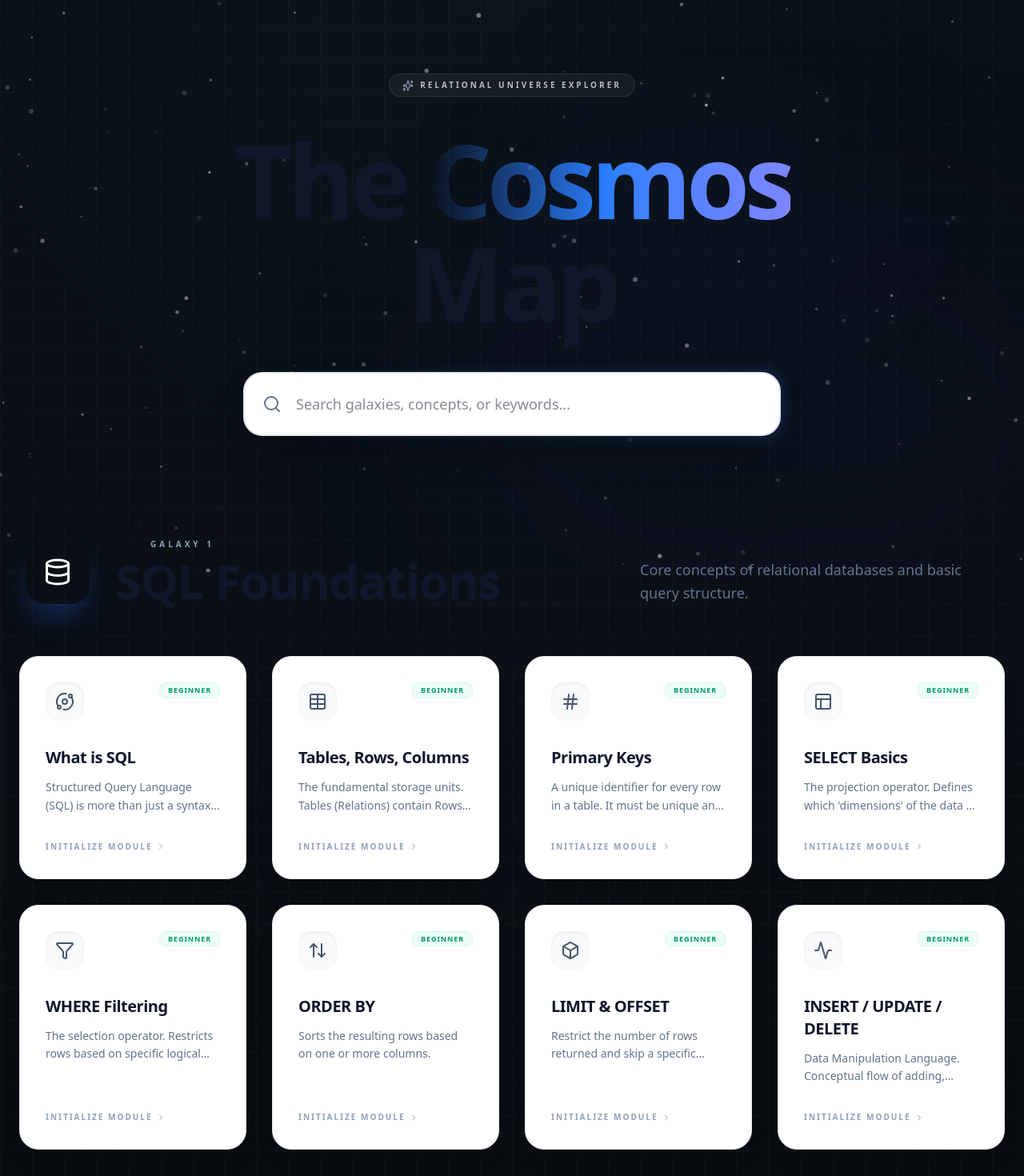
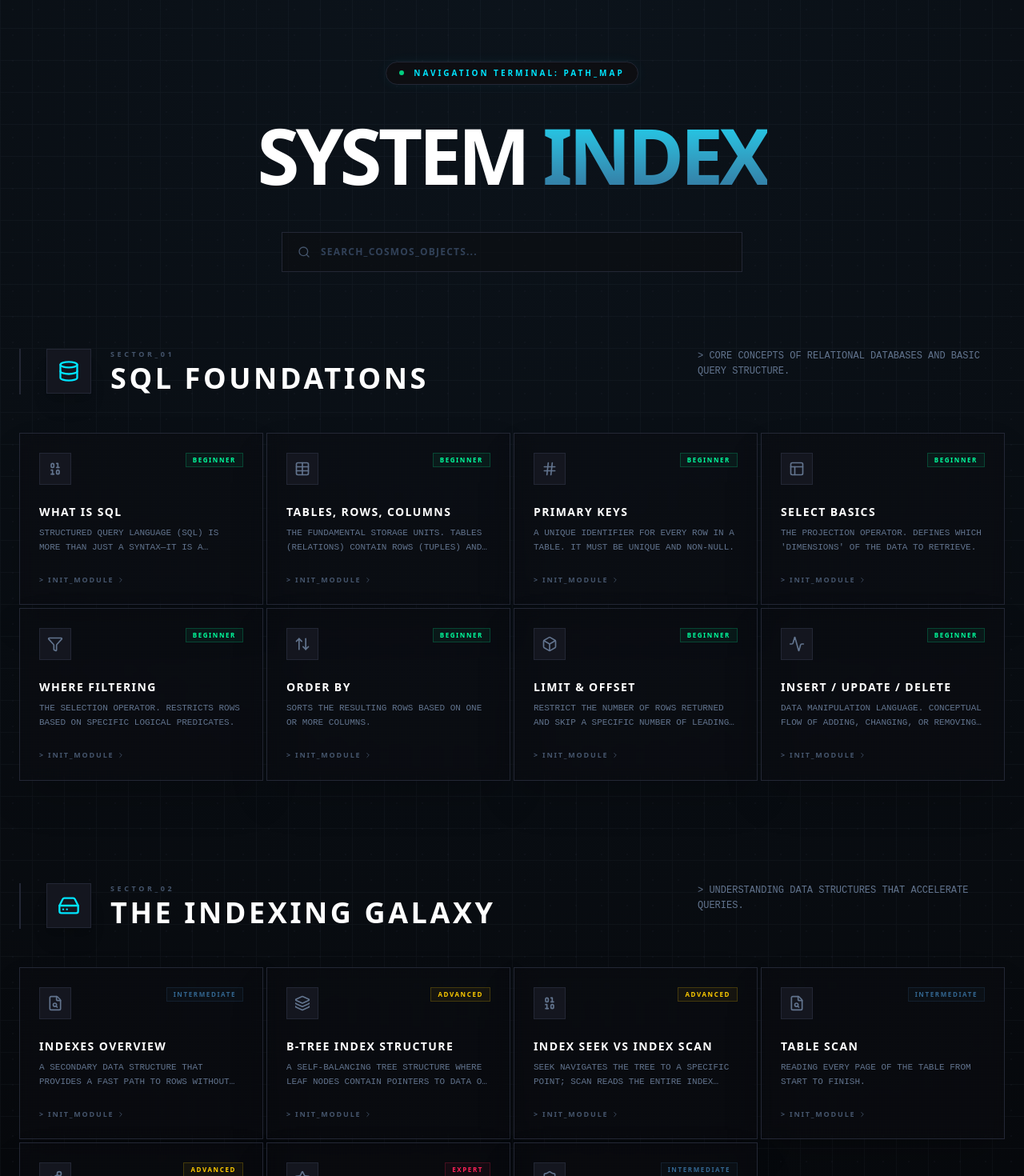
Before and after one commit to subhajitlucky/sqlviz, a React (Vite) app: page /path in a window 1280 px wide. Shown: the part 85-1555 px from the top of the page at 80% size. Built offline with nearby package versions, Linux system fonts and the light colour scheme.

Commit message:
design: pivot PATH_MAP to industrial terminal aesthetic

```diff
--- a/src/pages/LearningPath.jsx
+++ b/src/pages/LearningPath.jsx
@@ -28,11 +28,17 @@ import {
   Flame,
   Clock,
   ExternalLink,
-  Sparkles
+  Sparkles,
+  Terminal,
+  ActivitySquare,
+  HardDrive,
+  CpuChip,
+  ShieldCheck,
+  Network
 } from 'lucide-react';
 
 const IconMap = {
-  'what-is-sql': Orbit,
+  'what-is-sql': Binary,
   'tables-rows-columns': TableIcon,
   'primary-keys': Hash,
   'select-basics': Layout,
@@ -46,46 +52,50 @@ const IconMap = {
   'table-scan': FileSearch,
   'composite-indexes': Share2,
   'covering-indexes': Star,
-  'unique-indexes': Zap,
+  'unique-indexes': ShieldCheck,
   'joins-basics': GitMerge,
   'join-algorithms': Cpu,
   'subqueries': Layers,
   'ctes': Box,
   'group-by': Box,
-  'aggregations': Activity,
+  'aggregations': ActivitySquare,
   'having': Filter,
-  'query-planner': Cpu,
-  'execution-plans': FileSearch,
+  'query-planner': CpuChip,
+  'execution-plans': Terminal,
   'cost-estimation': Activity,
   'cardinality': Hash,
   'selectivity': Filter,
   'index-misuse': AlertTriangle,
   'over-indexing': Flame,
-  'write-amplification': Activity,
+  'write-amplification': HardDrive,
   'pagination-pitfalls': Clock,
-  'n-plus-one': Share2,
+  'n-plus-one': Network,
   'slow-query-patterns': AlertTriangle,
+  'two-phase-commit': Network,
+  'cap-theorem': Share2,
+  'replication-lag': Clock,
 };
 
 const PathIcon = {
   'basics': Database,
-  'indexing': Layers,
-  'relationships': Share2,
-  'aggregation': Zap,
+  'indexing': HardDrive,
+  'relationships': GitMerge,
+  'aggregation': ActivitySquare,
   'internals': Cpu,
-  'performance': Activity
+  'performance': Zap,
+  'distributed': Network
 };
 
 const DifficultyBadge = ({ difficulty }) => {
   const colors = {
-    'Beginner': 'text-emerald-600 bg-emerald-50 dark:bg-emerald-500/10 dark:text-emerald-400 border-emerald-100 dark:border-emerald-500/20',
-    'Intermediate': 'text-sapphire-600 bg-sapphire-50 dark:bg-sapphire-500/10 dark:text-sapphire-400 border-sapphire-100 dark:border-sapphire-500/20',
-    'Advanced': 'text-amber-600 bg-amber-50 dark:bg-amber-500/10 dark:text-amber-400 border-amber-100 dark:border-amber-500/20',
-    'Expert': 'text-rose-600 bg-rose-50 dark:bg-rose-500/10 dark:text-rose-400 border-rose-100 dark:border-rose-500/20',
+    'Beginner': 'text-sql-green border-sql-green/20 bg-sql-green/5',
+    'Intermediate': 'text-sql-blue border-sql-blue/20 bg-sql-blue/5',
+    'Advanced': 'text-sql-gold border-sql-gold/20 bg-sql-gold/5',
+    'Expert': 'text-rose-500 border-rose-500/20 bg-rose-500/5',
   };
 
   return (
-    <span className={`px-2.5 py-0.5 rounded-lg text-[9px] font-black uppercase tracking-widest border ${colors[difficulty] || colors['Beginner']}`}>
+    <span className={`px-2 py-0.5 border text-[8px] font-black uppercase tracking-[0.2em] ${colors[difficulty] || colors['Beginner']}`}>
       {difficulty}
     </span>
   );
@@ -97,36 +107,37 @@ const TopicCard = ({ concept, index }) => {
   return (
     <motion.div
       layout
-      initial={{ opacity: 0, y: 20 }}
+      initial={{ opacity: 0, y: 10 }}
       whileInView={{ opacity: 1, y: 0 }}
       viewport={{ once: true }}
-      transition={{ delay: index * 0.05 }}
+      transition={{ delay: index * 0.03 }}
       className="h-full"
     >
       <Link
         to={`/topic/${concept.id}`}
-        className="group block h-full p-8 rounded-3xl bg-white dark:bg-slate-900 border border-slate-200 dark:border-slate-800 hover:border-sapphire-500 dark:hover:border-sapphire-500 transition-all shadow-xl hover:shadow-sapphire-500/10 relative overflow-hidden"
+        className="group block h-full p-6 bg-db-surface/40 backdrop-blur-sm border border-db-border hover:border-sql-cyan transition-all relative overflow-hidden shadow-2xl"
       >
-        <div className="absolute top-0 right-0 -mr-8 -mt-8 w-24 h-24 bg-sapphire-500/5 rounded-full blur-2xl group-hover:bg-sapphire-500/15 transition-all" />
+        {/* Terminal Scanline Effect */}
+        <div className="absolute inset-0 opacity-[0.03] pointer-events-none bg-[linear-gradient(rgba(18,16,16,0)_50%,rgba(0,0,0,0.25)_50%),linear-gradient(90deg,rgba(255,0,0,0.06),rgba(0,255,0,0.02),rgba(0,0,128,0.06))] bg-[length:100%_2px,2px_100%]" />
 
         <div className="relative z-10 flex flex-col h-full">
-          <div className="flex justify-between items-start mb-8">
-            <div className="p-3 rounded-2xl bg-slate-50 dark:bg-slate-800 text-slate-600 dark:text-slate-400 group-hover:bg-sapphire-600 group-hover:text-white transition-all shadow-inner">
-              <Icon size={24} />
+          <div className="flex justify-between items-start mb-6">
+            <div className="w-10 h-10 flex items-center justify-center border border-db-border bg-db-panel text-slate-500 group-hover:text-sql-cyan group-hover:border-sql-cyan transition-colors">
+              <Icon size={20} />
             </div>
             <DifficultyBadge difficulty={concept.difficulty} />
           </div>
 
-          <h3 className="text-xl font-black text-slate-900 dark:text-white mb-3 tracking-tight">
-            {concept.concept_title || concept.title}
+          <h3 className="text-sm font-black text-white mb-2 tracking-widest uppercase group-hover:text-sql-cyan transition-colors">
+            {concept.title}
           </h3>
 
-          <p className="text-sm text-slate-500 dark:text-slate-400 line-clamp-2 mb-8 font-medium leading-relaxed">
+          <p className="text-[11px] text-slate-500 line-clamp-2 mb-6 font-mono leading-relaxed uppercase">
             {concept.definition}
           </p>
 
-          <div className="mt-auto flex items-center text-[10px] font-black uppercase tracking-[0.2em] text-sapphire-600 dark:text-sapphire-400 group-hover:translate-x-2 transition-all">
-            Initialize Module <ChevronRight size={12} className="ml-1" />
+          <div className="mt-auto flex items-center text-[9px] font-black uppercase tracking-[0.2em] text-slate-600 group-hover:text-sql-cyan transition-all">
+            &gt; INIT_MODULE <ChevronRight size={10} className="ml-1 group-hover:translate-x-1 transition-transform" />
           </div>
         </div>
       </Link>
@@ -160,52 +171,48 @@ const LearningPath = () => {
 
   return (
     <div className="min-h-screen relative flex flex-col" ref={containerRef}>
-      <AnimatedStarField />
-
-      {/* Immersive Background */}
-      <div className="absolute inset-0 z-0 pointer-events-none">
-        <div className="absolute top-[10%] left-0 w-[800px] h-[800px] bg-sapphire-600/5 rounded-full blur-[150px] animate-blob" />
-        <div className="absolute bottom-[10%] right-0 w-[800px] h-[800px] bg-blue-600/5 rounded-full blur-[150px] animate-blob animation-delay-4000" />
+      <div className="absolute inset-0 z-0 pointer-events-none opacity-20">
+        <div className="absolute top-0 left-0 w-full h-full bg-[radial-gradient(#232735_1px,transparent_1px)] [background-size:32px_32px]" />
       </div>
 
-      <div className="relative z-10 max-w-7xl mx-auto px-6 py-24 flex-grow w-full">
+      <div className="relative z-10 max-w-7xl mx-auto px-6 py-20 flex-grow w-full">
 
         {/* Header */}
-        <header className="max-w-4xl mx-auto text-center mb-32">
+        <header className="max-w-4xl mx-auto text-center mb-24">
           <motion.div
-            initial={{ opacity: 0, scale: 0.9 }}
-            animate={{ opacity: 1, scale: 1 }}
-            className="inline-flex items-center space-x-2 px-4 py-1.5 rounded-full bg-white/5 border border-white/10 backdrop-blur-xl mb-10"
+            initial={{ opacity: 0 }}
+            animate={{ opacity: 1 }}
+            className="inline-flex items-center space-x-3 px-4 py-1.5 rounded-full bg-db-surface border border-db-border text-sql-cyan text-[10px] font-black uppercase tracking-[0.3em] mb-10 shadow-[0_0_15px_rgba(0,229,255,0.05)]"
           >
-            <Sparkles size={14} className="text-sapphire-400" />
-            <span className="text-[10px] font-black uppercase tracking-[0.3em] text-white/70">Relational Universe Explorer</span>
+            <span className="w-1.5 h-1.5 rounded-full bg-sql-green animate-pulse" />
+            <span>Navigation Terminal: Path_Map</span>
           </motion.div>
 
           <motion.h1
-            initial={{ opacity: 0, y: 20 }}
+            initial={{ opacity: 0, y: 10 }}
             animate={{ opacity: 1, y: 0 }}
-            className="text-6xl md:text-9xl font-black text-slate-900 dark:text-white tracking-tighter leading-none mb-12"
+            className="text-5xl md:text-8xl font-black text-white tracking-tighter leading-none mb-12 uppercase"
           >
-            The <span className="bg-gradient-to-r from-sapphire-600 via-blue-500 to-indigo-400 bg-clip-text text-transparent">Cosmos</span> Map
+            SYSTEM <span className="text-transparent bg-clip-text bg-gradient-to-b from-sql-cyan to-sql-blue">INDEX</span>
           </motion.h1>
 
-          <div className="relative max-w-2xl mx-auto group">
-            <div className="absolute -inset-1 bg-gradient-to-r from-sapphire-600 to-blue-500 rounded-3xl blur opacity-20 group-focus-within:opacity-40 transition-all duration-1000" />
+          <div className="relative max-w-xl mx-auto group">
+            <div className="absolute inset-0 bg-sql-cyan/5 blur-xl opacity-0 group-focus-within:opacity-100 transition-opacity" />
             <div className="relative">
-              <Search className="absolute left-6 top-1/2 -translate-y-1/2 w-6 h-6 text-slate-500" />
+              <Search className="absolute left-5 top-1/2 -translate-y-1/2 w-4 h-4 text-slate-600 group-focus-within:text-sql-cyan transition-colors" />
               <input
                 type="text"
-                placeholder="Search galaxies, concepts, or keywords..."
+                placeholder="SEARCH_COSMOS_OBJECTS..."
                 value={search}
                 onChange={(e) => setSearch(e.target.value)}
-                className="w-full pl-16 pr-8 py-6 bg-white dark:bg-slate-900 border-2 border-slate-200 dark:border-slate-800 rounded-3xl text-lg text-slate-900 dark:text-white focus:outline-none focus:border-sapphire-600 transition-all shadow-2xl"
+                className="w-full pl-12 pr-6 py-4 bg-db-surface/60 border border-db-border text-xs font-black tracking-widest text-white focus:outline-none focus:border-sql-cyan transition-all uppercase placeholder:text-slate-700"
               />
             </div>
           </div>
         </header>
 
-        {/* Galaxies */}
-        <div className="space-y-40">
+        {/* Galaxies (Sectors) */}
+        <div className="space-y-32">
           {paths.map((path, pIdx) => {
             const pathConcepts = groupedConcepts[path.id];
             if (pathConcepts.length === 0) return null;
@@ -214,29 +221,28 @@ const LearningPath = () => {
             return (
               <section key={path.id} className="relative">
                 <motion.div
-                  initial={{ opacity: 0, x: -40 }}
+                  initial={{ opacity: 0, x: -20 }}
                   whileInView={{ opacity: 1, x: 0 }}
                   viewport={{ once: true }}
-                  className="flex flex-col md:flex-row md:items-end justify-between mb-16 gap-8 px-2"
+                  className="flex flex-col md:flex-row md:items-start justify-between mb-12 gap-8 border-l-2 border-db-border pl-8"
                 >
-                  <div className="flex items-center gap-8">
-                    <div className="w-20 h-20 rounded-3xl bg-sapphire-600 flex items-center justify-center text-white shadow-[0_20px_40px_-10px_rgba(37,99,235,0.4)]">
-                      <Icon size={36} />
+                  <div className="flex items-start gap-6">
+                    <div className="w-14 h-14 bg-db-panel border border-db-border flex items-center justify-center text-sql-cyan shadow-xl">
+                      <Icon size={28} />
                     </div>
                     <div>
-                      <div className="flex items-center space-x-3 mb-2">
-                        <span className="w-8 h-px bg-sapphire-600 opacity-50" />
-                        <span className="text-[10px] font-black uppercase tracking-[0.4em] text-sapphire-600">Galaxy {pIdx + 1}</span>
+                      <div className="flex items-center space-x-2 mb-1">
+                        <span className="text-[9px] font-black uppercase tracking-[0.4em] text-slate-600">Sector_0{pIdx + 1}</span>
                       </div>
-                      <h2 className="text-4xl md:text-6xl font-black text-slate-900 dark:text-white tracking-tight">{path.title}</h2>
+                      <h2 className="text-2xl md:text-4xl font-black text-white tracking-widest uppercase">{path.title}</h2>
                     </div>
                   </div>
-                  <p className="text-lg text-slate-500 dark:text-slate-400 max-w-md font-medium leading-relaxed">
-                    {path.description}
+                  <p className="text-xs text-slate-500 max-w-sm font-mono leading-relaxed uppercase">
+                    &gt; {path.description}
                   </p>
                 </motion.div>
 
-                <div className="grid grid-cols-1 md:grid-cols-2 xl:grid-cols-4 gap-8">
+                <div className="grid grid-cols-1 md:grid-cols-2 xl:grid-cols-4 gap-1">
                   {pathConcepts.map((concept, cIdx) => (
                     <TopicCard key={concept.id} concept={concept} index={cIdx} />
                   ))}
@@ -248,10 +254,15 @@ const LearningPath = () => {
 
         {!hasResults && (
           <motion.div initial={{ opacity: 0 }} animate={{ opacity: 1 }} className="text-center py-40">
-            <Orbit size={64} className="mx-auto text-slate-800 animate-pulse mb-8" />
-            <h3 className="text-3xl font-black text-white mb-4">Galaxy Hidden in Shadows</h3>
-            <p className="text-slate-500 text-lg mb-12">Adjust your trajectory or return to the main sectors.</p>
-            <button onClick={() => setSearch('')} className="px-8 py-4 bg-sapphire-600 text-white rounded-2xl font-black uppercase tracking-widest shadow-xl shadow-sapphire-500/20">Reset Navigation</button>
+            <Terminal size={48} className="mx-auto text-db-border animate-pulse mb-6" />
+            <h3 className="text-xl font-black text-white mb-2 uppercase tracking-widest">Target Not Found</h3>
+            <p className="text-slate-600 text-xs mb-10 font-mono">OBJECT_NOT_IN_INDEX: CHECK_QUERY_SYNTAX</p>
+            <button
+              onClick={() => setSearch('')}
+              className="px-8 py-3 bg-db-surface border border-db-border text-[10px] font-black text-sql-cyan uppercase tracking-widest hover:bg-db-panel transition-all"
+            >
+              Reset_Terminal
+            </button>
           </motion.div>
         )}
       </div>
```
